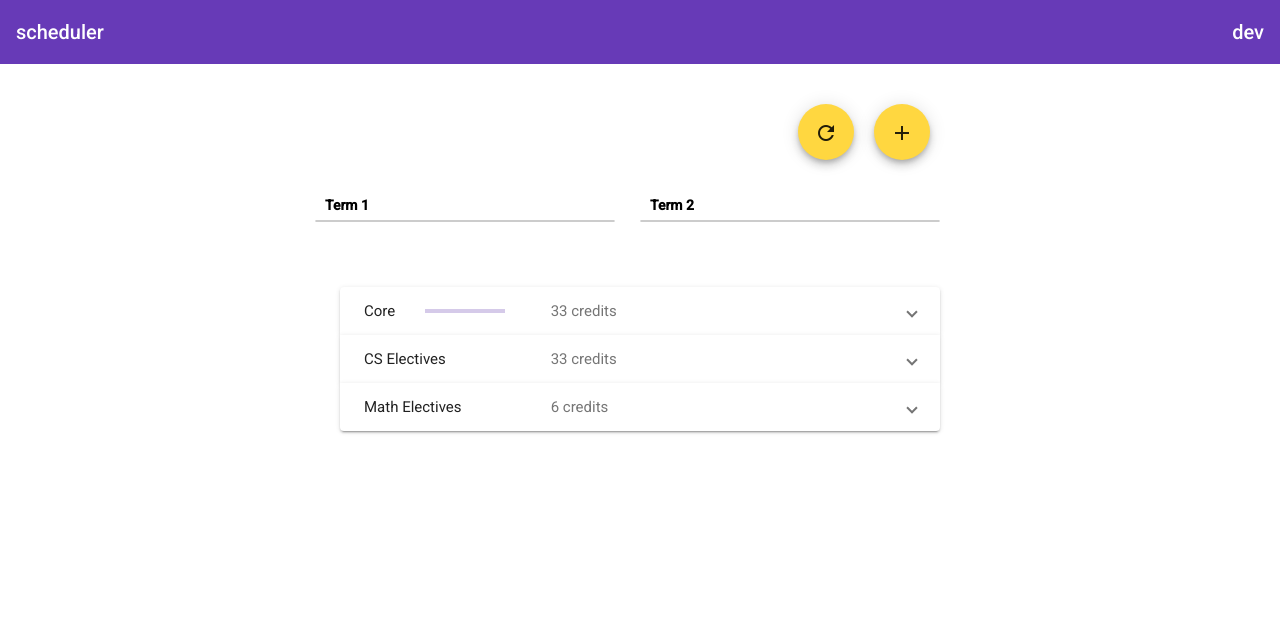
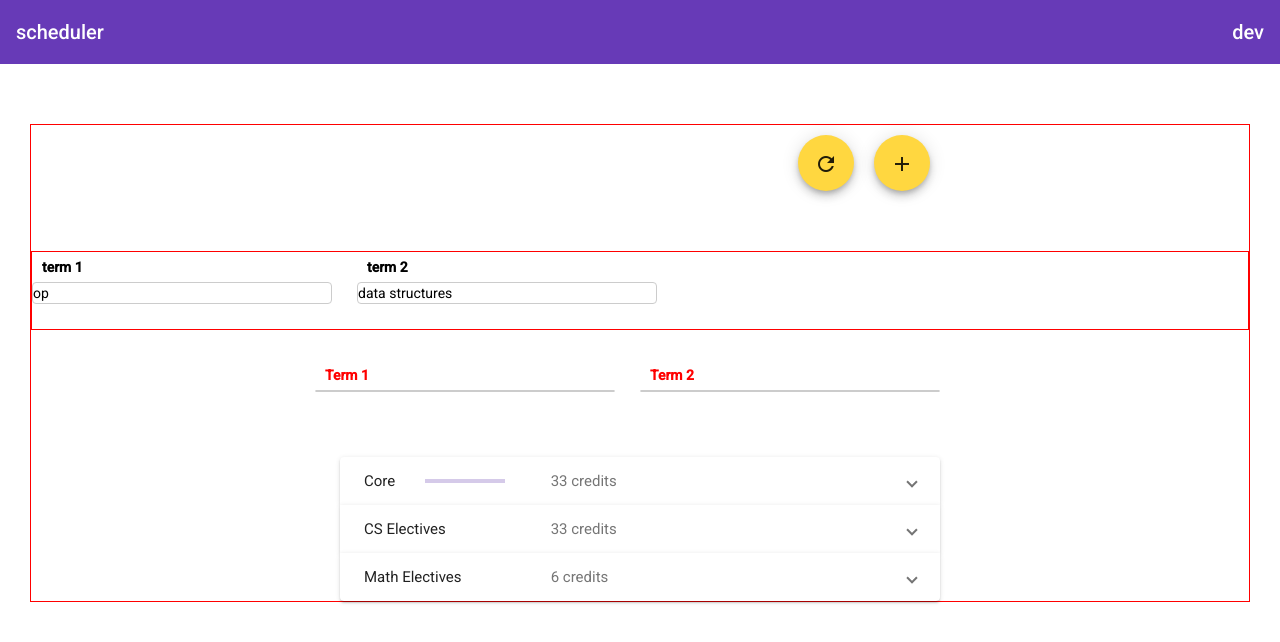
Before and after one commit to chapeI/soe, an Angular app: page / in a window 1280 px wide. Shown: the top 642 px of the page. Built offline with nearby package versions, Linux system fonts and the light colour scheme.

Commit message:
ngFor terms

```diff
--- a/src/app/scheduler/scheduler.component.html
+++ b/src/app/scheduler/scheduler.component.html
@@ -1,5 +1,7 @@
-<div class="rb" style="display: flex; justify-content: center; ">
-  <div class="rb" style="display: flex; justify-content: end; width: 600px; margin-bottom: 20px;">
+<div cdkDropListGroup class="rb">
+
+<div style="display: flex; justify-content: center; ">
+  <div style="display: flex; justify-content: end; width: 600px; margin-bottom: 20px;">
     <button mat-fab (click)="resetCalendar()">
       <mat-icon>refresh</mat-icon>
     </button>
@@ -9,14 +11,28 @@
   </div>
 </div>
 
-<div class="rb" style="justify-content: center; display: flex;">
-  <div class="dragdrop-container rb">
-    <div style="font-weight: bold; padding: 5px 10px;">Term 1</div>
+
+<div class="rb" style="display: flex;" >
+  <div *ngFor="let term of terms">
+    <div class="dragdrop-container">
+      <div style="font-weight: bold; padding: 5px 10px;">{{ term.name }}</div>
+      <div
+        cdkDropList
+        [cdkDropListData]=term.list
+        class="dragdrop-list"
+        (cdkDropListDropped)="drop($event)">
+        <div class="dragdrop-box" *ngFor="let item of term.list" cdkDrag>{{item}}</div>
+      </div>
+    </div>
+  </div>
+</div>
+
+<div style="justify-content: center; display: flex;">
+  <div class="dragdrop-container">
+    <div style="font-weight: bold; padding: 5px 10px; color: red;">Term 1</div>
     <div
       cdkDropList
-      #t1List="cdkDropList"
       [cdkDropListData]="t1"
-      [cdkDropListConnectedTo]="[t2List, coreList, electiveList, mathList]"
       class="dragdrop-list"
       (cdkDropListDropped)="drop($event)">
       <div class="dragdrop-box" *ngFor="let item of t1" cdkDrag>{{item}}</div>
@@ -24,24 +40,23 @@
   </div>
 
   <div class="dragdrop-container">
-    <div style="font-weight: bold; padding: 5px 10px;">Term 2</div>
+    <div style="font-weight: bold; padding: 5px 10px; color: red;">Term 2</div>
     <div
       cdkDropList
-      #t2List="cdkDropList"
       [cdkDropListData]="t2"
-      [cdkDropListConnectedTo]="[t1List, coreList, electiveList, mathList]"
       class="dragdrop-list"
       (cdkDropListDropped)="drop($event)">
       <div class="dragdrop-box" *ngFor="let item of t2" cdkDrag>{{item}}</div>
     </div>
   </div>
+
 </div>
 
 <div style="margin-top: 40px;"></div>
 
-<div class="rb" style="justify-content: center; display: flex;">
+<div style="justify-content: center; display: flex;">
 
-<div style="width: 600px;" class="rb">
+<div style="width: 600px;">
   <mat-accordion>
     <mat-expansion-panel>
       <mat-expansion-panel-header>
@@ -55,9 +70,7 @@
       </mat-expansion-panel-header>
       <div
         cdkDropList
-        #coreList="cdkDropList"
         [cdkDropListData]="core"
-        [cdkDropListConnectedTo]="[t1List, t2List]"
         class="dragdrop-list"
         (cdkDropListDropped)="drop($event)">
         <div class="dragdrop-box" *ngFor="let item of core" cdkDrag>{{item}}</div>
@@ -75,9 +88,7 @@
       </mat-expansion-panel-header>
       <div
         cdkDropList
-        #electiveList="cdkDropList"
         [cdkDropListData]="electives"
-        [cdkDropListConnectedTo]="[t1List, t2List]"
         class="dragdrop-list"
         (cdkDropListDropped)="drop($event)">
         <div class="dragdrop-box" *ngFor="let item of electives" cdkDrag>{{item}}</div>
@@ -95,9 +106,7 @@
       </mat-expansion-panel-header>
       <div
         cdkDropList
-        #mathList="cdkDropList"
         [cdkDropListData]="maths"
-        [cdkDropListConnectedTo]="[t1List, t2List]"
         class="dragdrop-list"
         (cdkDropListDropped)="drop($event)">
         <div class="dragdrop-box" *ngFor="let item of maths" cdkDrag>{{item}}</div>
@@ -107,3 +116,5 @@
 </div>
 
 </div>
+
+</div>
--- a/src/app/scheduler/scheduler.component.ts
+++ b/src/app/scheduler/scheduler.component.ts
@@ -12,6 +12,12 @@ export class SchedulerComponent implements OnInit {
   core: string[] = []
   electives: string[] = []
   maths: string[] = []
+
+  terms = [
+    {'name': 'term 1', 'list': ['op']},
+    {'name': 'term 2', 'list': ['data structures']},
+  ]
+
   t1: string[] = []
   t2: string[] = []
 
--- a/src/styles.css
+++ b/src/styles.css
@@ -3,7 +3,7 @@
 html, body { height: 100%; }
 body { margin: 0; font-family: Roboto, "Helvetica Neue", sans-serif; }
 
-.r {
+.rb {
     margin: 30px 0;
     border: 1px solid red;
 }
```
